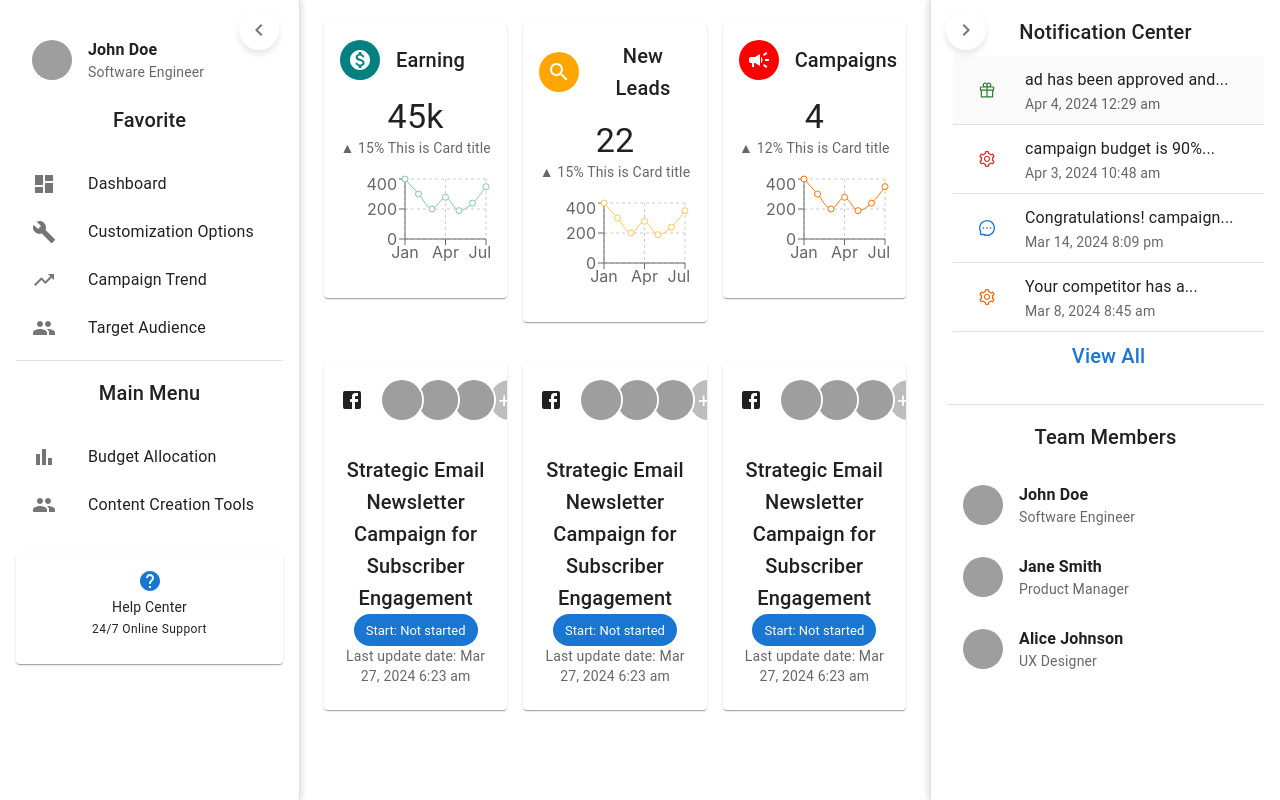
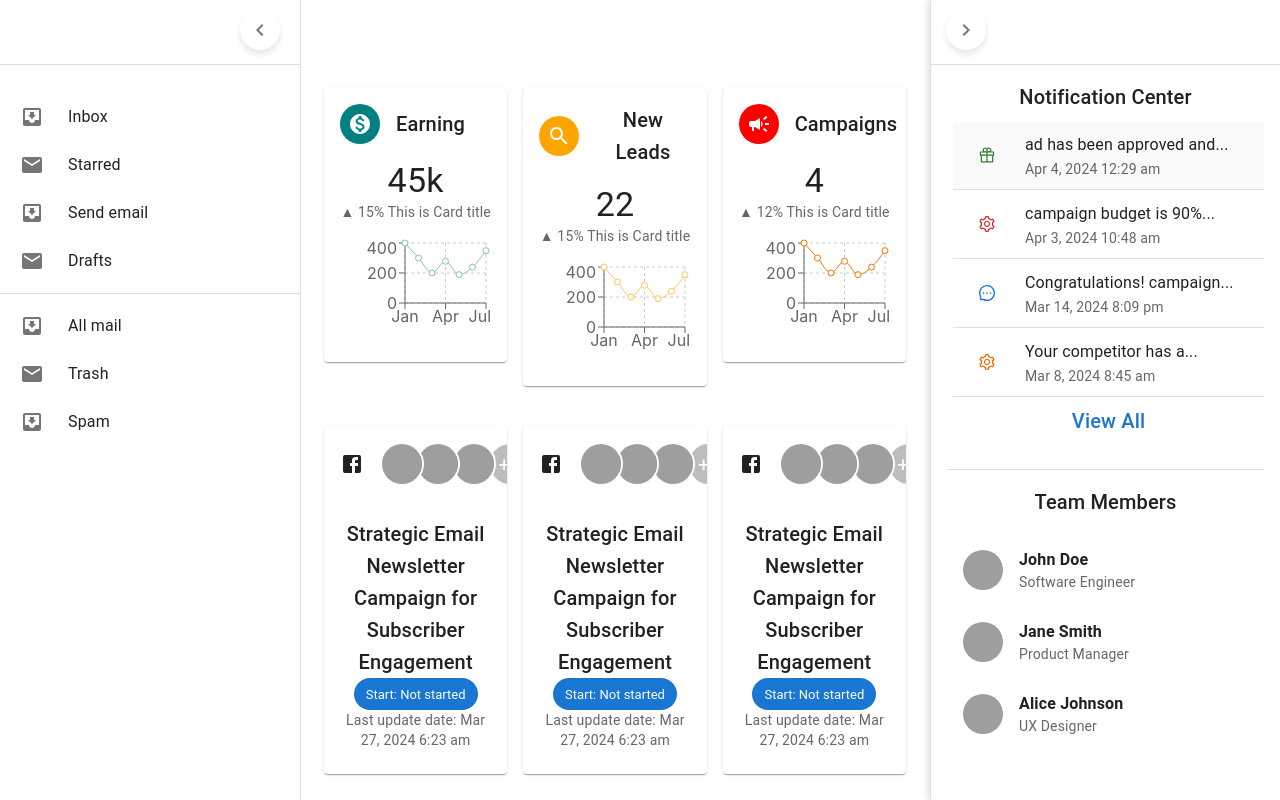
Before and after one commit to sourabh-chaprana/campaign-dashboard, a React (Create React App) app: page /dashboard in a window 1280 px wide. Built offline with nearby package versions, Linux system fonts and the light colour scheme; grey boxes are pictures that could not be loaded.

Commit message:
work on side bar

```diff
--- a/package.json
+++ b/package.json
@@ -17,6 +17,7 @@
     "react-dom": "^18.3.1",
     "react-hot-toast": "^2.4.1",
     "react-redux": "^9.1.2",
+    "react-router-dom": "^6.26.2",
     "react-scripts": "5.0.1",
     "recharts": "^2.12.7",
     "web-vitals": "^2.1.4"
--- a/src/Dashboard.js
+++ b/src/Dashboard.js
@@ -8,8 +8,7 @@ import LeftSidebar from "./layout/LeftSidebar";
 import RightSidebar from "./layout/RightSidebar";
 import DashboardCard from "./pages/dashboard";
 
-const drawerWidth = 300;
-const notificationWidth = 350;
+
 
 const Dashboard = () => {
   const [leftOpen, setLeftOpen] = useState(true);
@@ -29,41 +28,23 @@ const Dashboard = () => {
       <LeftSidebar open={leftOpen} toggleDrawer={toggleLeftDrawer} />
 
       {/* Main Dashboard Content */}
+
+
+
       <Box
         sx={{
           flexGrow: 1,
           padding: 3,
           transition: "margin-left 0.3s ease-out, margin-right 0.3s ease-out",
-          // marginLeft: leftOpen ? `${drawerWidth}px` : "0px",
-          // marginRight: rightOpen ? `${notificationWidth}px` : "0px",
           backgroundColor: "#FFF",
-          overflowX: "hidden", // This fixes the horizontal scroll issue
+          overflowX: "hidden",
         }}
       >
         <DashboardCard />
-        {/* Add chart here (e.g. with Recharts or Chart.js) */}
       </Box>
 
       {/* Right Sidebar */}
       <RightSidebar open={rightOpen} toggleDrawer={toggleRightDrawer} />
-
-      {/* Toggle Button for Left Drawer */}
-      {!leftOpen && (
-        <IconButton
-          onClick={toggleLeftDrawer}
-          sx={{
-            position: "absolute",
-            left: 0,
-            top: "10px",
-            zIndex: 1300,
-            bgcolor: "#fff",
-            boxShadow: "0px 4px 6px rgba(0, 0, 0, 0.1)",
-            "&:hover": { bgcolor: "#f0f0f0" },
-          }}
-        >
-          <ChevronRightIcon />
-        </IconButton>
-      )}
 
       {/* Toggle Button for Right Drawer */}
       {!rightOpen && (
--- a/src/layout/LeftSidebar.jsx
+++ b/src/layout/LeftSidebar.jsx
@@ -1,54 +1,97 @@
-import React from "react";
-import {
-  Box,
-  Typography,
-  List,
-  ListItem,
-  ListItemIcon,
-  ListItemText,
-  Divider,
-  IconButton,
-  Drawer,
-  Card,
-  CardContent,
-} from "@mui/material";
-import {
-  Dashboard as DashboardIcon,
-  Build as BuildIcon,
-  TrendingUp as TrendingUpIcon,
-  BarChart as BarChartIcon,
-  People as PeopleIcon,
-  Help as HelpIcon,
-  ChevronLeft as ChevronLeftIcon,
-  ChevronRight as ChevronRightIcon,
-} from "@mui/icons-material";
-import SingleAvatarList from "../components/SingleAvatarList";
+import * as React from 'react';
+import { styled, useTheme } from '@mui/material/styles';
+import Box from '@mui/material/Box';
+import MuiDrawer from '@mui/material/Drawer';
+import MuiAppBar from '@mui/material/AppBar';
+import Toolbar from '@mui/material/Toolbar';
+import List from '@mui/material/List';
+import CssBaseline from '@mui/material/CssBaseline';
+import Typography from '@mui/material/Typography';
+import Divider from '@mui/material/Divider';
+import IconButton from '@mui/material/IconButton';
+import MenuIcon from '@mui/icons-material/Menu';
+import ChevronLeftIcon from '@mui/icons-material/ChevronLeft';
+import ChevronRightIcon from '@mui/icons-material/ChevronRight';
+import ListItem from '@mui/material/ListItem';
+import ListItemButton from '@mui/material/ListItemButton';
+import ListItemIcon from '@mui/material/ListItemIcon';
+import ListItemText from '@mui/material/ListItemText';
+import InboxIcon from '@mui/icons-material/MoveToInbox';
+import MailIcon from '@mui/icons-material/Mail';
 
 const drawerWidth = 300;
 
-const LeftSidebar = ({ open, toggleDrawer }) => {
+const openedMixin = (theme) => ({
+  width: drawerWidth,
+  transition: theme.transitions.create('width', {
+    easing: theme.transitions.easing.sharp,
+    duration: theme.transitions.duration.enteringScreen,
+  }),
+  overflowX: 'hidden',
+});
+
+const closedMixin = (theme) => ({
+  transition: theme.transitions.create('width', {
+    easing: theme.transitions.easing.sharp,
+    duration: theme.transitions.duration.leavingScreen,
+  }),
+  overflowX: 'hidden',
+  width: `calc(${theme.spacing(7)} + 1px)`,
+  [theme.breakpoints.up('sm')]: {
+    width: `calc(${theme.spacing(8)} + 1px)`,
+  },
+});
+
+const DrawerHeader = styled('div')(({ theme }) => ({
+  display: 'flex',
+  alignItems: 'center',
+  justifyContent: 'flex-end',
+  padding: theme.spacing(0, 1),
+  // necessary for content to be below app bar
+  ...theme.mixins.toolbar,
+}));
+
+
+
+const Drawer = styled(MuiDrawer, { shouldForwardProp: (prop) => prop !== 'open' })(
+  ({ theme }) => ({
+    width: drawerWidth,
+    flexShrink: 0,
+    whiteSpace: 'nowrap',
+    boxSizing: 'border-box',
+    variants: [
+      {
+        props: ({ open }) => open,
+        style: {
+          ...openedMixin(theme),
+          '& .MuiDrawer-paper': openedMixin(theme),
+        },
+      },
+      {
+        props: ({ open }) => !open,
+        style: {
+          ...closedMixin(theme),
+          '& .MuiDrawer-paper': closedMixin(theme),
+        },
+      },
+    ],
+  }),
+);
+
+export default function LeftSidebar({open, toggleDrawer}) {
+  const theme = useTheme();
+
   return (
+   <>
+
+    {/* <Drawer variant="permanent" open={open}> */}
     <Drawer
-      variant="persistent"
+      variant="permanent"
       anchor="left"
       open={open}
-      sx={{
-        width: open ? drawerWidth : 0, // Adjust width based on open state
-        transition: "width 0.3s ease-out",
-        flexShrink: 0,
-        "& .MuiDrawer-paper": {
-          width: open ? drawerWidth : 0, // Adjust width based on open state
-          boxSizing: "border-box",
-          boxShadow: "3px 0 5px rgba(0, 0, 0, 0.1)",
-        },
-      }}
+
     >
-      <Box sx={{ padding: 2 }}>
-        <SingleAvatarList />
-        <Typography variant="h6" sx={{ marginBottom: 2 }}>
-          Favorite
-        </Typography>
-
+        <DrawerHeader>
         <IconButton
           onClick={toggleDrawer}
           sx={{
@@ -63,61 +106,113 @@ const LeftSidebar = ({ open, toggleDrawer }) => {
         >
           {open ? <ChevronLeftIcon /> : <ChevronRightIcon />}
         </IconButton>
-
-        <List>
-          <ListItem button>
-            <ListItemIcon>
-              <DashboardIcon />
-            </ListItemIcon>
-            <ListItemText primary="Dashboard" />
-          </ListItem>
-          <ListItem button>
-            <ListItemIcon>
-              <BuildIcon />
-            </ListItemIcon>
-            <ListItemText primary="Customization Options" />
-          </ListItem>
-          <ListItem button>
-            <ListItemIcon>
-              <TrendingUpIcon />
-            </ListItemIcon>
-            <ListItemText primary="Campaign Trend" />
-          </ListItem>
-          <ListItem button>
-            <ListItemIcon>
-              <PeopleIcon />
-            </ListItemIcon>
-            <ListItemText primary="Target Audience" />
-          </ListItem>
+        </DrawerHeader>
+        <Divider />
+        <List sx={{marginTop:'20PX'}}>
+          {['Inbox', 'Starred', 'Send email', 'Drafts'].map((text, index) => (
+            <ListItem key={text} disablePadding sx={{ display: 'block' }}>
+              <ListItemButton
+                sx={[
+                  {
+                    minHeight: 48,
+                    px: 2.5,
+                  },
+                  open
+                    ? {
+                        justifyContent: 'initial',
+                      }
+                    : {
+                        justifyContent: 'center',
+                      },
+                ]}
+              >
+                <ListItemIcon
+                  sx={[
+                    {
+                      minWidth: 0,
+                      justifyContent: 'center',
+                    },
+                    open
+                      ? {
+                          mr: 3,
+                        }
+                      : {
+                          mr: 'auto',
+                        },
+                  ]}
+                >
+                  {index % 2 === 0 ? <InboxIcon /> : <MailIcon />}
+                </ListItemIcon>
+                <ListItemText
+                  primary={text}
+                  sx={[
+                    open
+                      ? {
+                          opacity: 1,
+                        }
+                      : {
+                          opacity: 0,
+                        },
+                  ]}
+                />
+              </ListItemButton>
+            </ListItem>
+          ))}
         </List>
         <Divider />
-        <Typography variant="h6" sx={{ marginTop: 2, marginBottom: 2 }}>
-          Main Menu
-        </Typography>
         <List>
-          <ListItem button>
-            <ListItemIcon>
-              <BarChartIcon />
-            </ListItemIcon>
-            <ListItemText primary="Budget Allocation" />
-          </ListItem>
-          <ListItem button>
-            <ListItemIcon>
-              <PeopleIcon />
-            </ListItemIcon>
-            <ListItemText primary="Content Creation Tools" />
-          </ListItem>
+          {['All mail', 'Trash', 'Spam'].map((text, index) => (
+            <ListItem key={text} disablePadding sx={{ display: 'block' }}>
+              <ListItemButton
+                sx={[
+                  {
+                    minHeight: 48,
+                    px: 2.5,
+                  },
+                  open
+                    ? {
+                        justifyContent: 'initial',
+                      }
+                    : {
+                        justifyContent: 'center',
+                      },
+                ]}
+              >
+                <ListItemIcon
+                  sx={[
+                    {
+                      minWidth: 0,
+                      justifyContent: 'center',
+                    },
+                    open
+                      ? {
+                          mr: 3,
+                        }
+                      : {
+                          mr: 'auto',
+                        },
+                  ]}
+                >
+                  {index % 2 === 0 ? <InboxIcon /> : <MailIcon />}
+                </ListItemIcon>
+                <ListItemText
+                  primary={text}
+                  sx={[
+                    open
+                      ? {
+                          opacity: 1,
+                        }
+                      : {
+                          opacity: 0,
+                        },
+                  ]}
+                />
+              </ListItemButton>
+            </ListItem>
+          ))}
         </List>
-        <Card sx={{ marginTop: 2 }}>
-          <CardContent>
-            <HelpIcon color="primary" />
-            <Typography variant="body2">Help Center</Typography>
-            <Typography variant="caption">24/7 Online Support</Typography>
-          </CardContent>
-        </Card>
-      </Box>
-    </Drawer>
+      </Drawer>
+
+  </>
   );
-};
-
-export default LeftSidebar;
+}
--- a/src/layout/RightSidebar.jsx
+++ b/src/layout/RightSidebar.jsx
@@ -17,10 +17,25 @@ import {
 } from "@mui/icons-material";
 import TeamMembersList from "../components/TeamMemberList";
 import Notification from "../components/Notification";
+import { styled, useTheme } from '@mui/material/styles';
+
 
 const notificationWidth = 350;
 
+
+
 const RightSidebar = ({ open, toggleDrawer }) => {
+  const theme = useTheme();
+
+  const DrawerHeader = styled('div')(({ theme }) => ({
+    display: 'flex',
+    alignItems: 'center',
+    justifyContent: 'flex-end',
+    padding: theme.spacing(0, 1),
+    // necessary for content to be below app bar
+    ...theme.mixins.toolbar,
+  }));
+
   return (
     <Drawer
       variant="persistent"
@@ -37,7 +52,8 @@ const RightSidebar = ({ open, toggleDrawer }) => {
         },
       }}
     >
-      <Box sx={{ padding: 2 }}>
+
+          <DrawerHeader>
         <IconButton
           onClick={toggleDrawer}
           sx={{
@@ -52,6 +68,11 @@ const RightSidebar = ({ open, toggleDrawer }) => {
         >
           {open ? <ChevronRightIcon /> : <ChevronLeftIcon />}
         </IconButton>
+
+        </DrawerHeader>
+        <Divider />
+      <Box sx={{ padding: 2 }}>
+
         <Typography variant="h6">Notification Center</Typography>
         <List>
           <Notification />
--- a/src/pages/dashboard.jsx
+++ b/src/pages/dashboard.jsx
@@ -20,7 +20,7 @@ import MonetizationOnIcon from "@mui/icons-material/MonetizationOn";
 import SearchIcon from "@mui/icons-material/Search";
 import CampaignIcon from "@mui/icons-material/Campaign";
 import AvatarCard from "../components/AvatarCard";
-
+import { styled, useTheme } from '@mui/material/styles';
 // Sample data for graphs
 const data = [
   { name: "Jan", uv: 400, pv: 2400, amt: 2400 },
@@ -31,10 +31,23 @@ const data = [
   { name: "Jun", uv: 239, pv: 3800, amt: 2500 },
   { name: "Jul", uv: 349, pv: 4300, amt: 2100 },
 ];
+const DrawerHeader = styled('div')(({ theme }) => ({
+  display: 'flex',
+  alignItems: 'center',
+  justifyContent: 'flex-end',
+  padding: theme.spacing(0, 1),
+  // necessary for content to be below app bar
+  ...theme.mixins.toolbar,
+}));
+
 
 const DashboardCard = () => {
+  const theme = useTheme();
+
   return (
     <>
+        <DrawerHeader />
+
       <Grid container spacing={2}>
         {/* Earning Card */}
         <Grid item xs={12} sm={4}>
```
Also changed, not shown: src/layout/sidebar.jsx (+2 -8 lines), 1 other file (tests, documents, lock files or other folders).
